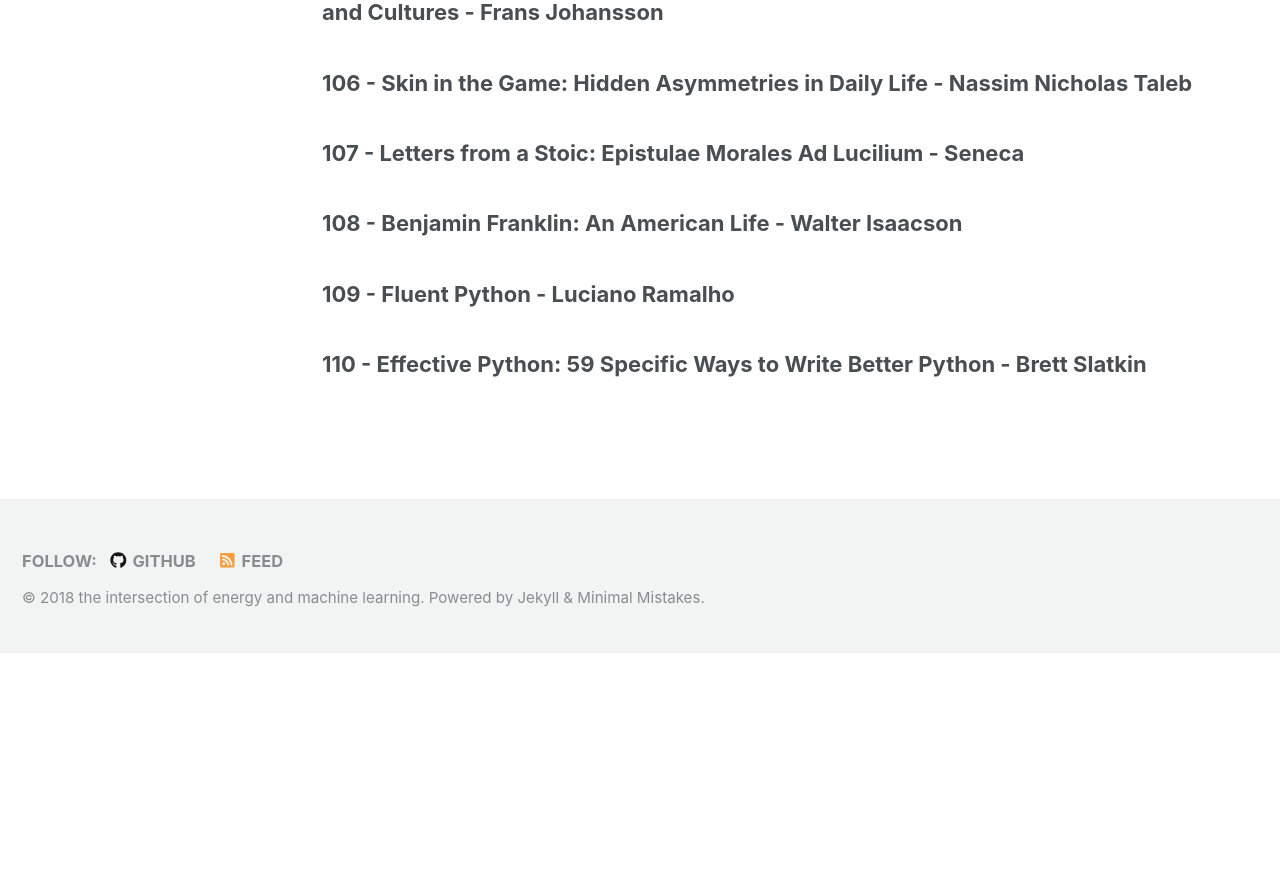
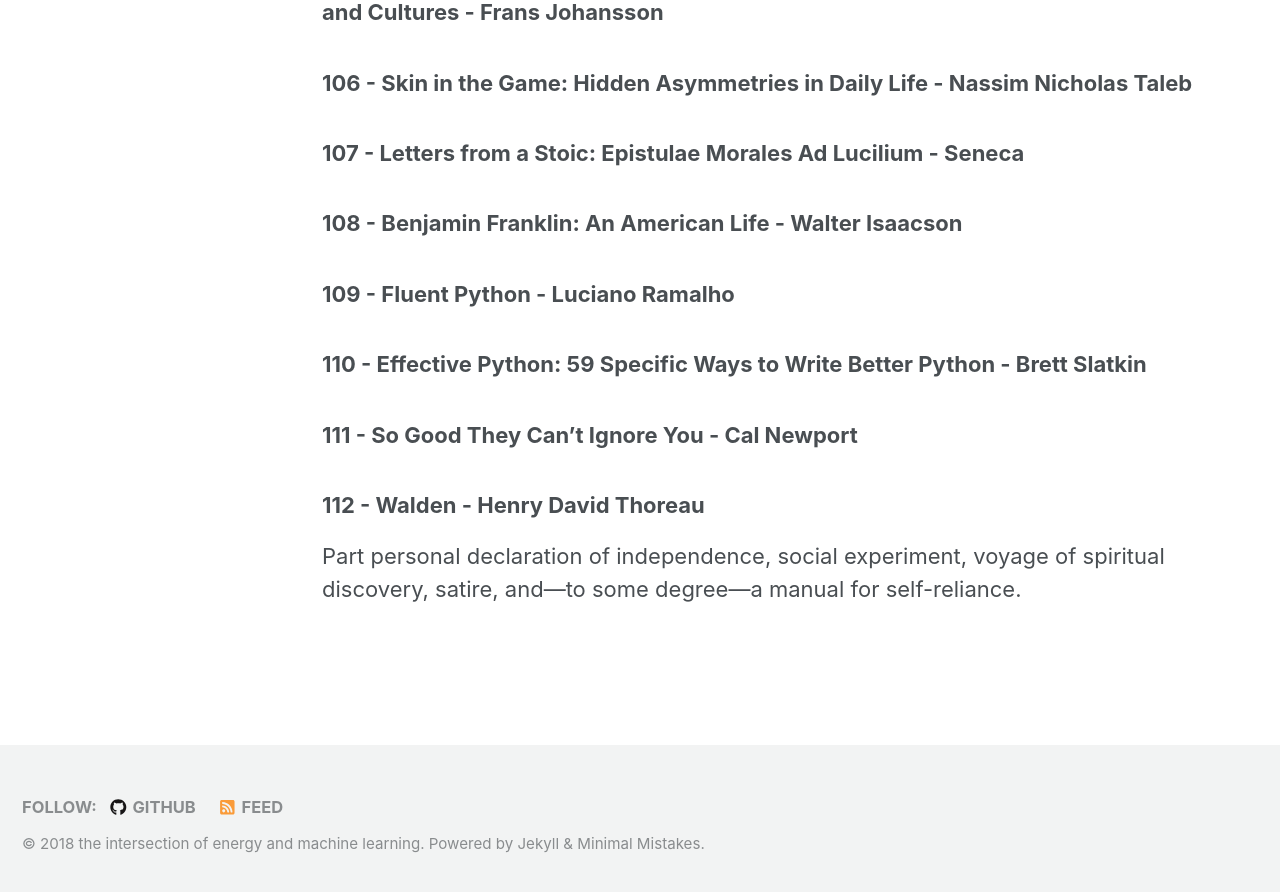
Before and after one commit to ADGEfficiency/adgefficiency.github.io, a Jekyll site: the page built from _pages/reading_list.md, in a window 1280 px wide and 900 px high, scrolled down 13037 px. Shown: the top 892 px of the window. Built offline with Jekyll 4.4.1, drawn with Linux system fonts in a browser that asks for light colours; nearby versions of some CDN libraries; before the commit the page ends 13690 px from its top, so only the background shows below that.

Commit message:
drafting

```diff
--- a/_pages/reading_list.md
+++ b/_pages/reading_list.md
@@ -343,3 +343,9 @@
 ### 109 - Fluent Python - Luciano Ramalho
 
 ### 110 - Effective Python: 59 Specific Ways to Write Better Python - Brett Slatkin
+
+### 111 - So Good They Can't Ignore You - Cal Newport
+
+### 112 - Walden - Henry David Thoreau
+
+Part personal declaration of independence, social experiment, voyage of spiritual discovery, satire, and—to some degree—a manual for self-reliance.
```
